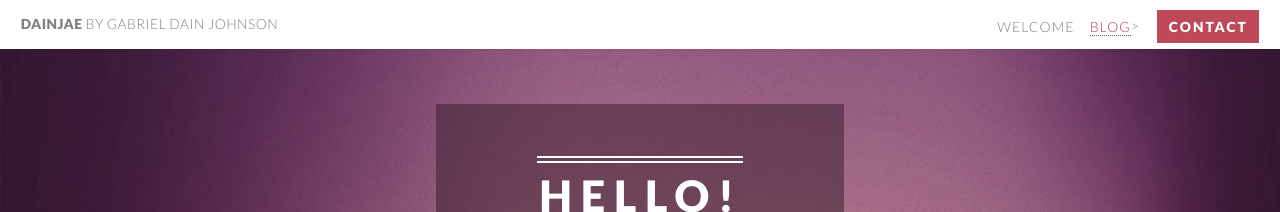
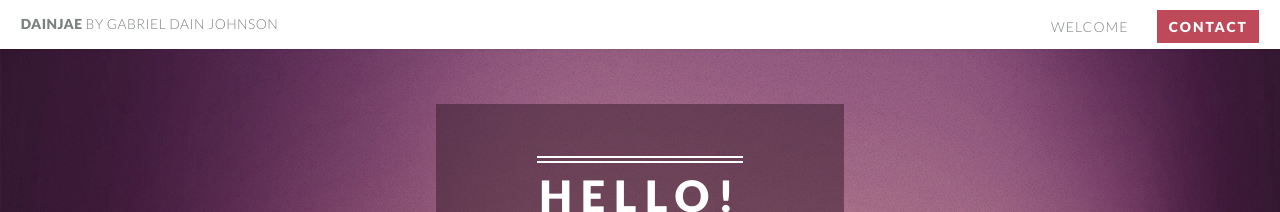
Before and after one commit to dainjae/dainjae.github.io, a Jekyll site: the page built from index.html, in a window 1280 px wide. Shown: the top 212 px of the page. Built offline with Jekyll 4.4.1, drawn with Linux system fonts in a browser that asks for light colours.

Commit message:
Update header.html

```diff
--- a/_includes/header.html
+++ b/_includes/header.html
@@ -3,7 +3,7 @@
 				<nav id="nav">
 					<ul>
 						<li><a href="/">Welcome</a></li>
-                        <!<li><a href="/blog.html">Blog</a></li>>
+                        <!--<li><a href="/blog.html">Blog</a></li>-->
                         <li><a href="/contact.html" class="button special">Contact</a></li>
 					</ul>
 				</nav>
```
